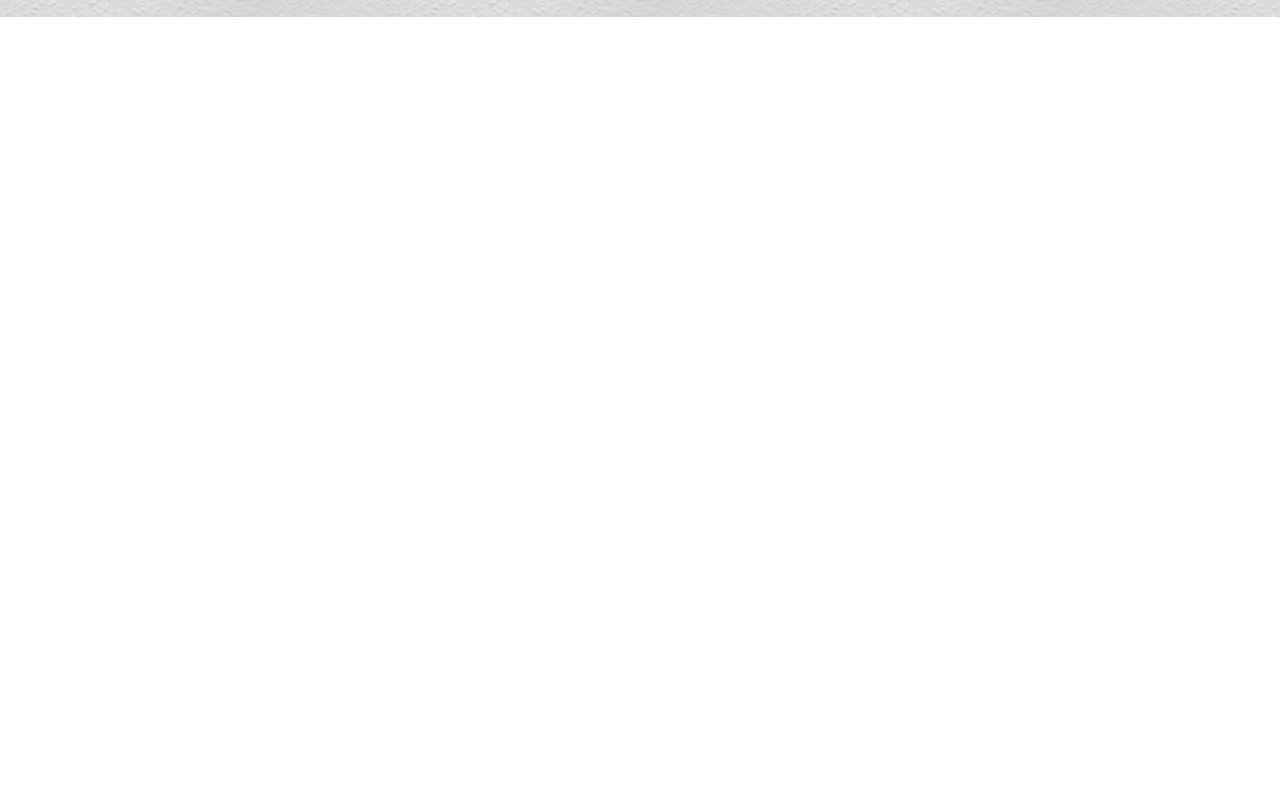
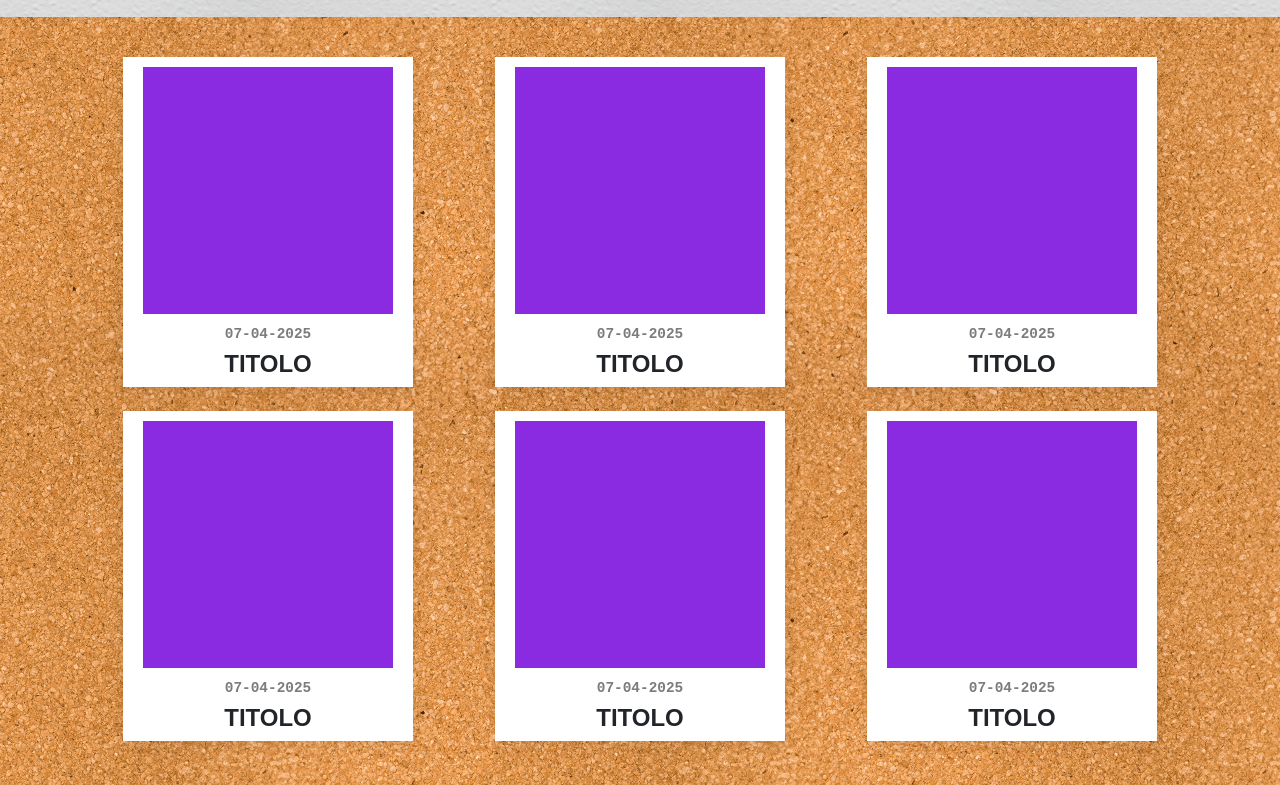
Before and after one commit to RossellaTaverni/js-photo-blog, a plain HTML site: page js/index.html in a window 1280 px wide. Shown: the part 73-858 px from the top of the page. Before the commit the page ends 800 px from the top, so only its background shows below. Drawn offline with nearby package versions, Linux system fonts and the light colour scheme; a web font is replaced by a local one.

Commit message:
[UPD] Update structure main.

```diff
--- a/js/index.html
+++ b/js/index.html
@@ -1,21 +1,79 @@
 <!DOCTYPE html>
 <html lang="en">
+
 <head>
     <meta charset="UTF-8">
     <meta name="viewport" content="width=device-width, initial-scale=1.0">
     <script src="https://cdn.jsdelivr.net/npm/axios/dist/axios.min.js"></script>
-    <link href="https://cdn.jsdelivr.net/npm/bootstrap@5.3.5/dist/css/bootstrap.min.css" rel="stylesheet" integrity="sha384-SgOJa3DmI69IUzQ2PVdRZhwQ+dy64/BUtbMJw1MZ8t5HZApcHrRKUc4W0kG879m7" crossorigin="anonymous">
+    <link href="https://cdn.jsdelivr.net/npm/bootstrap@5.3.5/dist/css/bootstrap.min.css" rel="stylesheet"
+        integrity="sha384-SgOJa3DmI69IUzQ2PVdRZhwQ+dy64/BUtbMJw1MZ8t5HZApcHrRKUc4W0kG879m7" crossorigin="anonymous">
     <link rel="preconnect" href="https://fonts.googleapis.com">
     <link rel="preconnect" href="https://fonts.gstatic.com" crossorigin>
-    <link href="https://fonts.googleapis.com/css2?family=Edu+TAS+Beginner:wght@400..700&family=Sometype+Mono:ital,wght@0,400..700;1,400..700&display=swap" rel="stylesheet">
+    <link
+        href="https://fonts.googleapis.com/css2?family=Edu+TAS+Beginner:wght@400..700&family=Sometype+Mono:ital,wght@0,400..700;1,400..700&display=swap"
+        rel="stylesheet">
     <link rel="stylesheet" href="./style.css">
     <title>Photo Blog</title>
 </head>
+
 <body>
     <header>
-       <h1>ESTATE '24</h1>
+        <h1>ESTATE '24</h1>
     </header>
-    <main></main>
+    <main>
+        <div class="container">
+            <div class="row justify-content-center gx-0">
+                <div class="col col-lg-4 col-md-6 col-sm-12 mb-4">
+                    <div class="rectangle">
+                        <div class="square"></div>
+                        <div class="date">07-04-2025</div>
+                        <div class="title">TITOLO</div>
+                    </div>
+                </div>
+
+
+                <div class="col col-lg-4 col-md-6 col-sm-12 mb-4">
+                    <div class="rectangle">
+                        <div class="square"></div>
+                        <div class="date">07-04-2025</div>
+                        <div class="title">TITOLO</div>
+                    </div>
+                </div>
+
+                <div class="col col-lg-4 col-md-6 col-sm-12 mb-4">
+                    <div class="rectangle">
+                        <div class="square"></div>
+                        <div class="date">07-04-2025</div>
+                        <div class="title">TITOLO</div>
+                    </div>
+                </div>
+
+                <div class="col col-lg-4 col-md-6 col-sm-12 mb-4">
+                    <div class="rectangle">
+                        <div class="square"></div>
+                        <div class="date">07-04-2025</div>
+                        <div class="title">TITOLO</div>
+                    </div>
+                </div>
+
+                <div class="col col-lg-4 col-md-6 col-sm-12 mb-4">
+                    <div class="rectangle">
+                        <div class="square"></div>
+                        <div class="date">07-04-2025</div>
+                        <div class="title">TITOLO</div>
+                    </div>
+                </div>
+
+                <div class="col col-lg-4 col-md-6 col-sm-12 mb-4">
+                    <div class="rectangle">
+                        <div class="square"></div>
+                        <div class="date">07-04-2025</div>
+                        <div class="title">TITOLO</div>
+                    </div>
+                </div>
+            </div>
+        </div>
+    </main>
     <script src="./script.js"></script>
 </body>
 </html>
--- a/js/style.css
+++ b/js/style.css
@@ -1,4 +1,5 @@
-header{
+/* HEADER */
+header {
     height: 90px;
     background-image: url(../assets_day1/img/wall.png);
     background-size: 400px;
@@ -7,8 +8,58 @@ header{
     align-items: center;
 }
 
-h1{
-    font-family: Edu Tas Beginner, sans-serif;
+h1 {
+    font-family: 'Edu Tas Beginner', sans-serif;
     font-size: xxx-large;
     font-weight: 700;
 }
+
+/* MAIN */
+main {
+    background-image: url(../assets_day1/img/cork.png);
+    background-size: 500px;
+}
+
+/* LAYOUT */
+.container {
+    padding-top: 40px;
+    padding-bottom: 20px;
+}
+
+.col{
+    display: flex;
+    justify-content: center;
+}
+
+.rectangle {
+    width: 290px;
+    height: 330px;
+    background-color: white;
+    display: flex;
+    flex-direction: column;
+    align-items: center;
+    padding-top: 10px;
+    box-shadow: 0 4px 15px rgba(0, 0, 0, 0.1);
+}
+
+.square {
+    width: 250px;
+    height: 250px;
+    background-color: blueviolet;
+    margin-bottom: 10px;
+}
+
+/* TEXT STYLE */
+.title {
+    font-family: 'Edu Tas Beginner', sans-serif;
+    font-weight: bold;
+    font-size: 1.5rem;
+    margin-bottom: 5px;
+}
+
+.date {
+    font-family: 'Sometype Mono', monospace;
+    font-size: 0.9rem;
+    font-weight: bolder;
+    color: #7c7c7c;
+}
```
